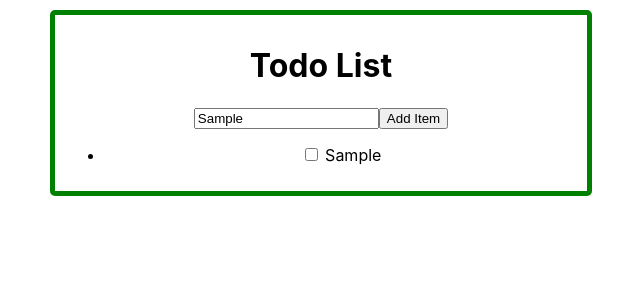
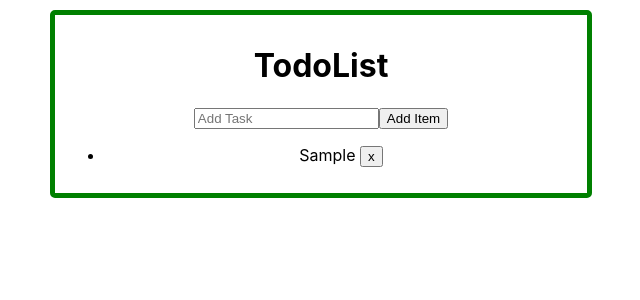
Before and after one commit to stutik/js-react-app, a React (Create React App) app: page / in a window 1280 px wide. Both pictures are taken after typing "Sample" into the empty fields and a click on the button "Add Item". Shown: the top 300 px of the page, without its empty margins (319-959 px from the left). Built offline with nearby package versions, Linux system fonts and the light colour scheme.

Commit message:
delete-item

```diff
--- a/src/TodoList.js
+++ b/src/TodoList.js
@@ -1,25 +1,46 @@
 import { useState } from "react";
 
 export default function TodoList() {
+  const [item, setItem] = useState([]);
   const [task, setTask] = useState("");
-  const [item, setItem] = useState([]);
-
-  const itemList = (e) => {
+  const onChangeTask = (e) => {
     setTask(e.target.value);
   };
   const addItem = () => {
-    setItem([...item, task]);
+    if (task !== "") {
+      setItem([...item, task]);
+      setTask("");
+    }
   };
+  const deleteButton = (index) => {
+    console.log("delete button");
+    const copyItem = item.slice();
+    copyItem.splice(index, 1);
+    setItem([...copyItem]);
+  };
+
   return (
     <div className="todoList">
-      <h1>Todo List</h1>
-      <input onChange={itemList} type="text" placeholder="Add Task" />
+      <h1>TodoList</h1>
+      <input
+        type="text"
+        placeholder="Add Task"
+        value={task}
+        onChange={onChangeTask}
+      />
       <button onClick={addItem}>Add Item</button>
       <ul>
-        {item.map((i) => {
+        {item.map((i, index) => {
           return (
-            <li>
-              <input type="checkbox" /> {i}
+            <li key={index}>
+              {i}{" "}
+              <button
+                onClick={() => {
+                  deleteButton(index);
+                }}
+              >
+                x
+              </button>
             </li>
           );
         })}
```
